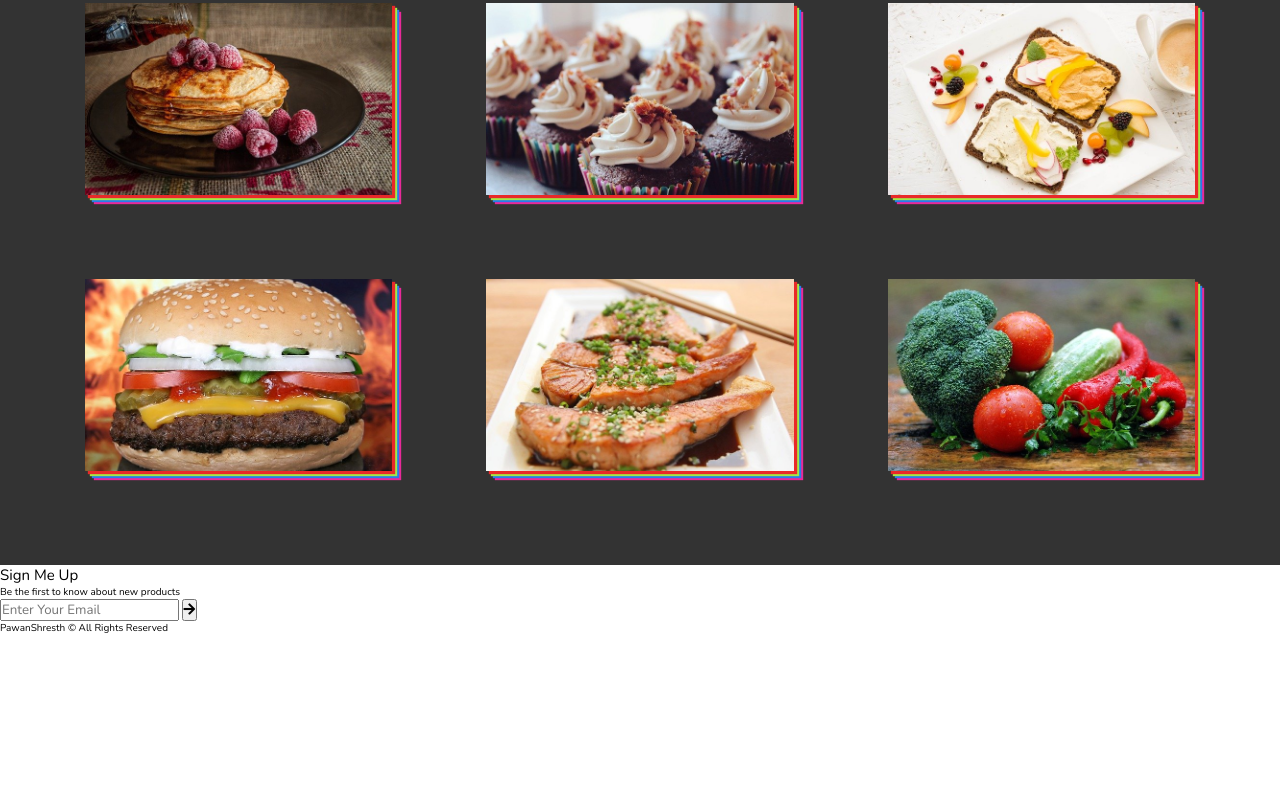
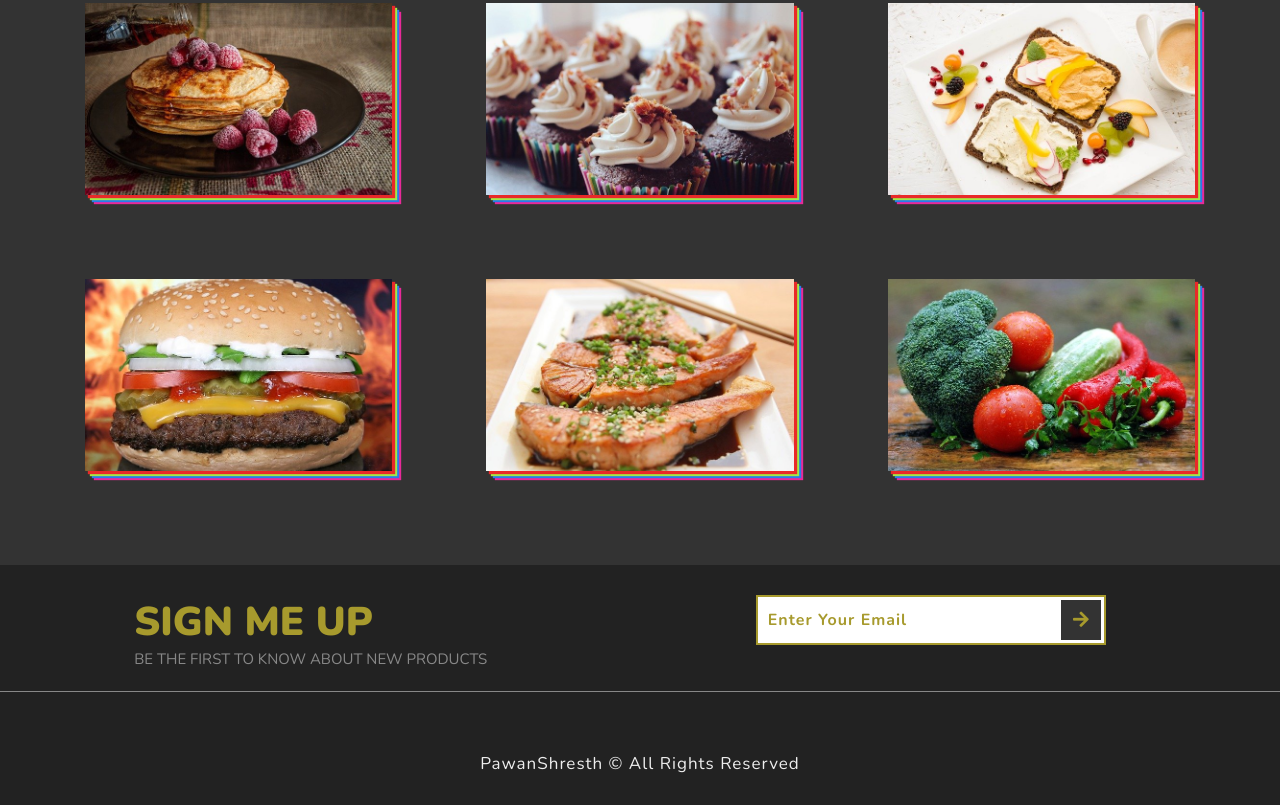
Before and after one commit to PawanShreSth/Food, a plain HTML site: page index.html in a window 1280 px wide. Shown: the part 1950-2755 px from the top of the page. Before the commit the page ends 2585 px from the top, so only its background shows below. Drawn offline with nearby package versions, Linux system fonts and the light colour scheme.

Commit message:
Styled the footer

```diff
--- a/style.css
+++ b/style.css
@@ -251,3 +251,76 @@ html {
   transition: opacity 1s 1s;
 }
 /* END OF SECTION 3 */
+
+/* SECTION 4 */
+.section-4 {
+  width: 100%;
+  height: 30vh;
+  background-color: #222;
+  display: flex;
+  align-items: flex-start;
+  justify-content: space-around;
+  padding: 3rem 0;
+  position: relative;
+}
+
+.section-4-text {
+  text-transform: uppercase;
+}
+
+.section-4-heading {
+  font-size: 4rem;
+  font-weight: 900;
+  color: #a79a2d;
+}
+
+.section-4-paragraph {
+  font-size: 1.5rem;
+  color: #888;
+}
+
+.signup-form {
+  display: flex;
+  align-items: center;
+}
+
+.signup-form-input {
+  width: 35rem;
+  height: 5rem;
+  padding: 1rem;
+  border: 0.2rem solid #a79a2d;
+  font-size: 1.6rem;
+  font-weight: 700;
+  letter-spacing: 0.1rem;
+  color: #a79a2d;
+}
+
+.signup-form-input::placeholder {
+  color: #a79a2d;
+}
+
+.signup-form-btn {
+  position: relative;
+  left: -4.5rem;
+  width: 4rem;
+  height: 4rem;
+  background-color: #333;
+  color: #a79a2d;
+  border: none;
+  font-size: 1.8rem;
+  cursor: pointer;
+}
+
+.copyright {
+  position: absolute;
+  bottom: 3rem;
+  font-size: 1.7rem;
+  font-weight: 200;
+  color: #eee;
+  letter-spacing: 0.1rem;
+  border-top: 0.1rem solid #888;
+  padding-top: 6rem;
+  width: 100%;
+  text-align: center;
+}
+/* END OF SECTION 4 */
```
